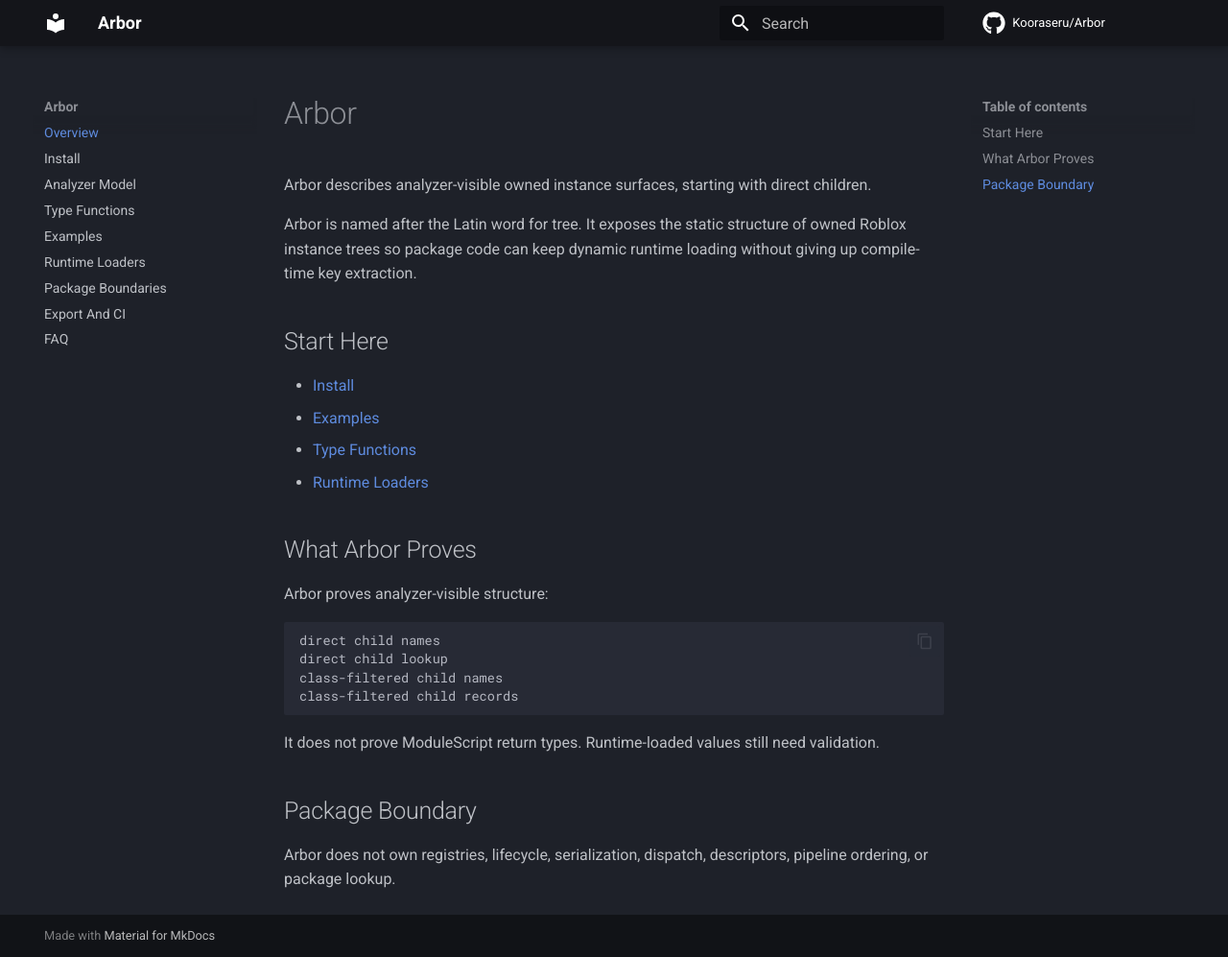
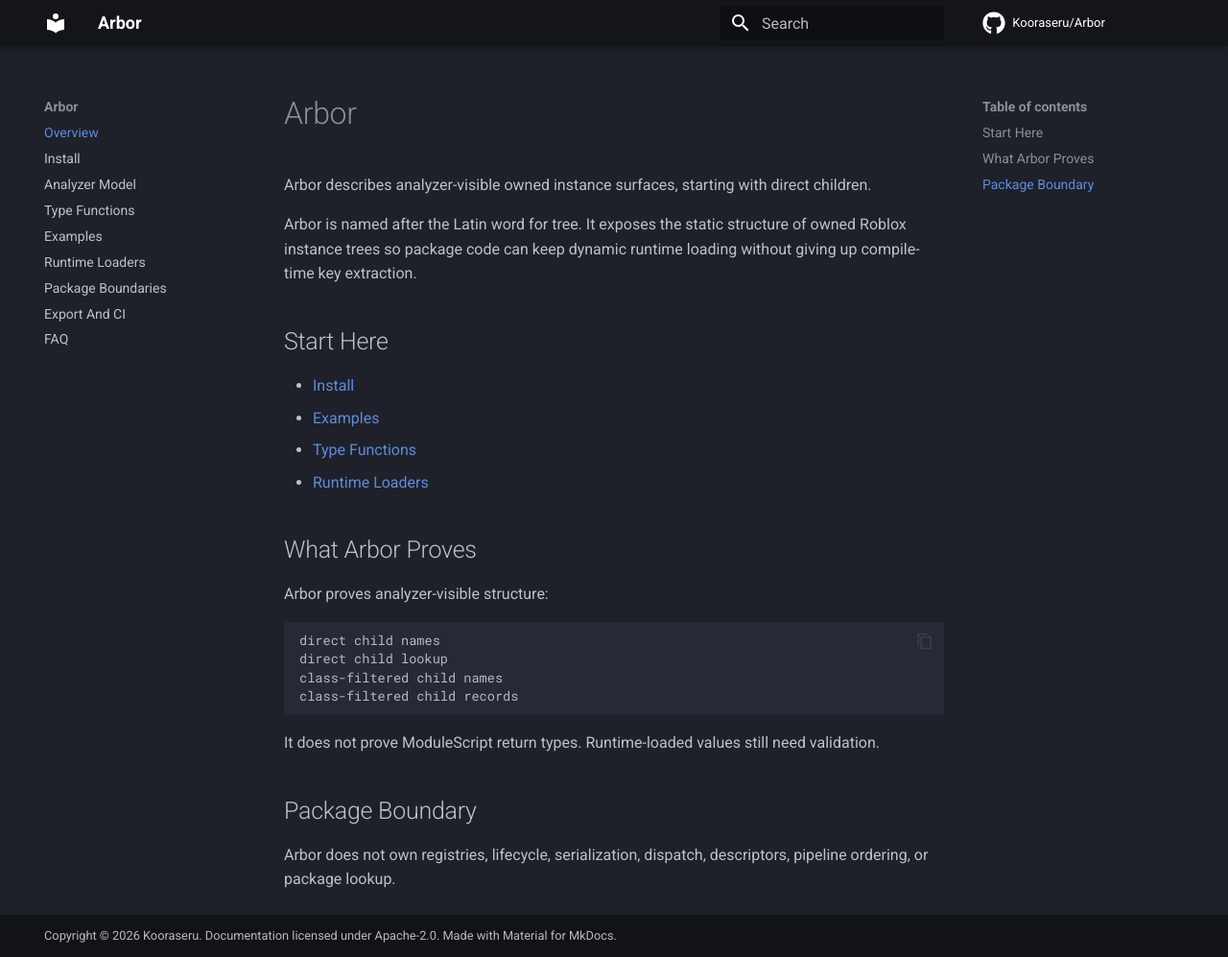
Before and after one commit to Kooraseru/Arbor, an MkDocs documentation site: the page built from docs/index.md, in a window 1280 px wide and 997 px high. Shown: the whole window at 96% size. Built offline with MkDocs 1.6.1 and Material for MkDocs 9.7.7, drawn with Linux system fonts in a browser that asks for light colours; comment, search, counter and statistics services are not loaded.

```diff
--- a/mkdocs.yml
+++ b/mkdocs.yml
@@ -3,6 +3,7 @@ site_description: Analyzer-friendly static tree helpers for Luau and Roblox pack
 site_url: https://kooraseru.github.io/Arbor/
 repo_url: https://github.com/Kooraseru/Arbor
 repo_name: Kooraseru/Arbor
+copyright: Copyright &copy; 2026 Kooraseru. Documentation licensed under <a href="https://github.com/Kooraseru/Arbor/blob/main/LICENSE">Apache-2.0</a>. Made with <a href="https://squidfunk.github.io/mkdocs-material/">Material for MkDocs</a>.
 
 docs_dir: docs
 site_dir: site
@@ -58,3 +59,6 @@ markdown_extensions:
 
 plugins:
   - search
+
+extra:
+  generator: false
```
Also changed, not shown: 2 other files.
